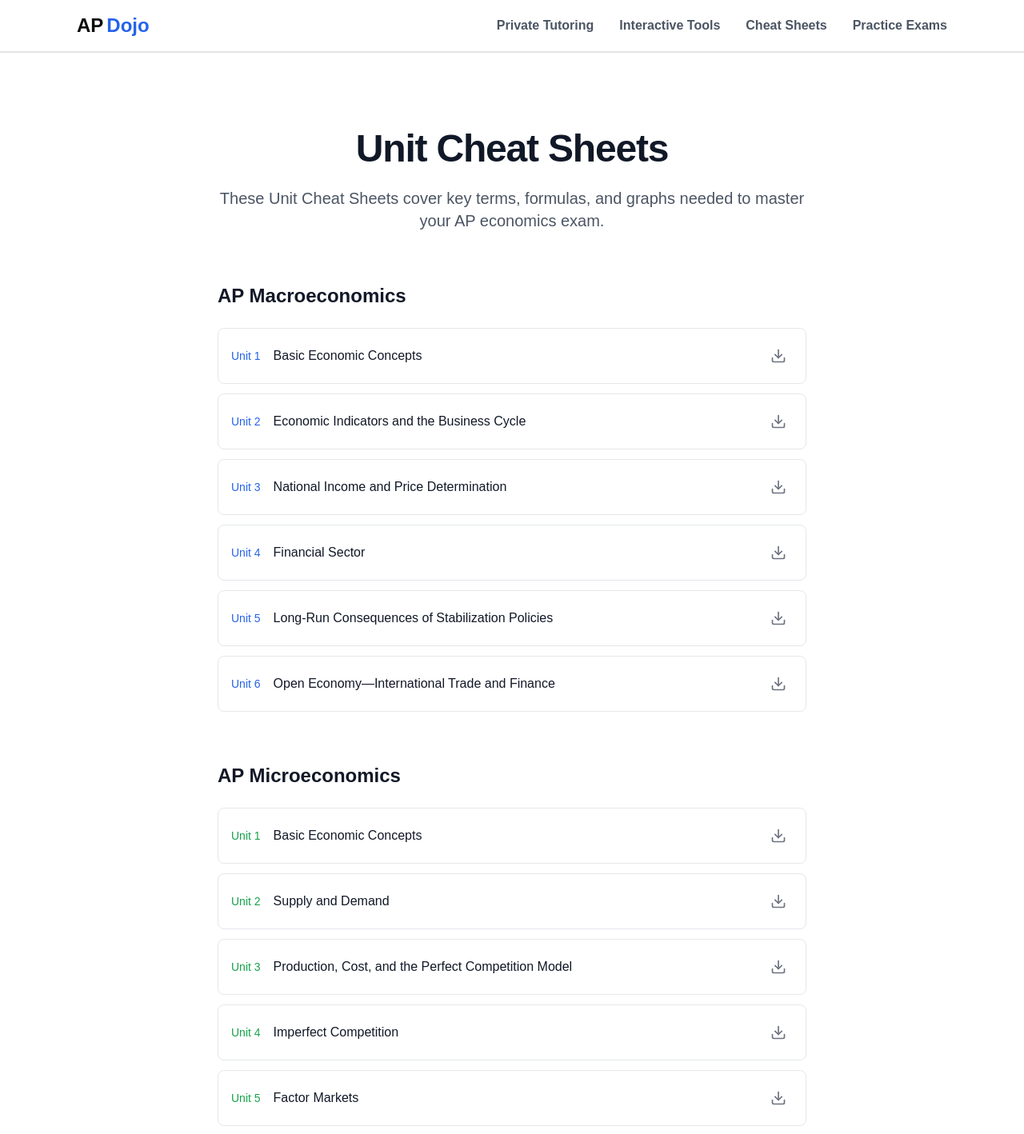
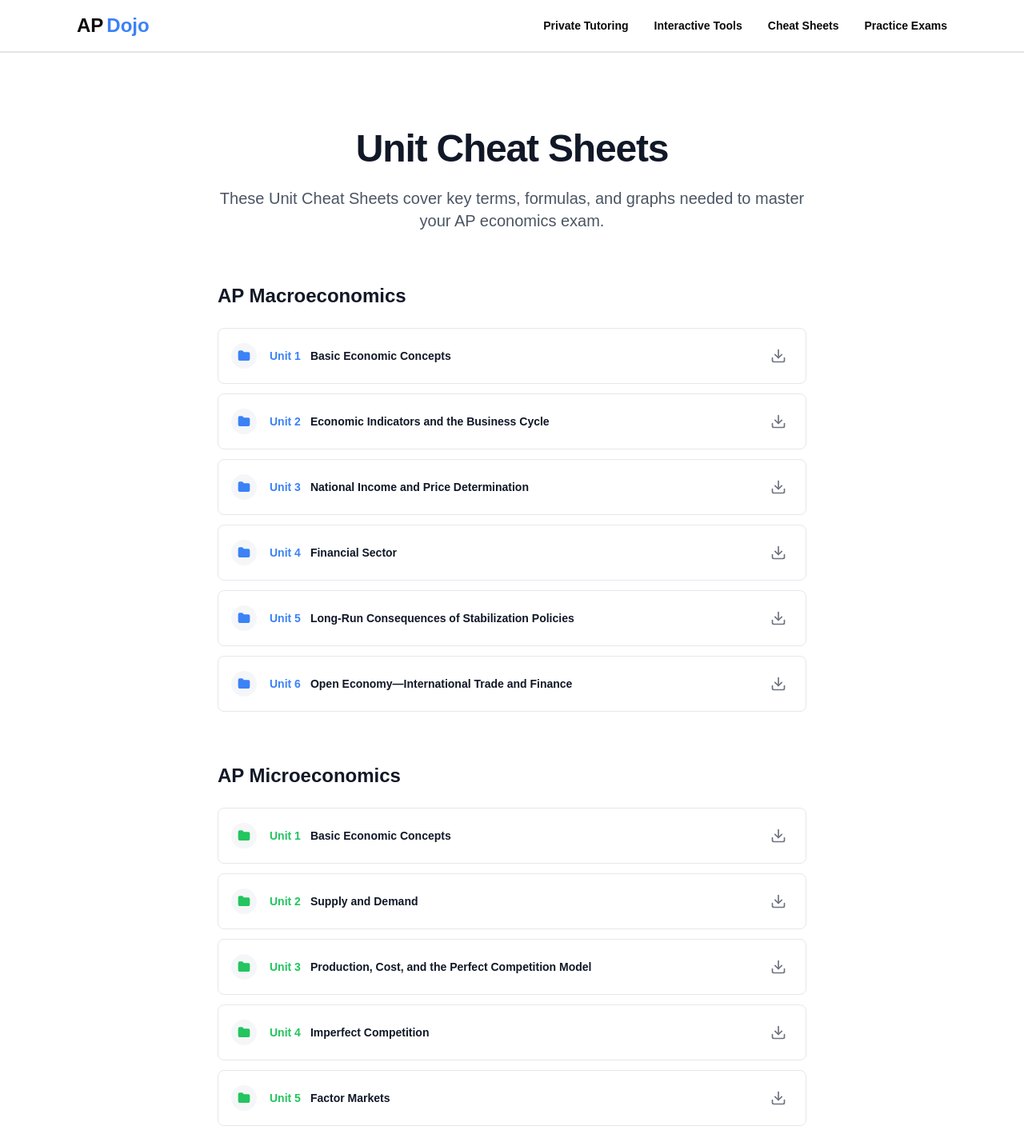
Before and after one commit to GarrettMould/apdojo, a Next.js app: page /cheat-sheets in a window 1280 px wide. Shown: the top 1418 px of the page at 80% size. Built offline with nearby package versions, Linux system fonts and the light colour scheme; no server answers.

Commit message:
Update styling cheat-sheets

```diff
--- a/src/app/cheat-sheets/page.tsx
+++ b/src/app/cheat-sheets/page.tsx
@@ -1,6 +1,6 @@
 'use client';
 
-import { Download } from 'lucide-react';
+import { Download, Folder } from 'lucide-react';
 
 type Unit = {
   number: number;
@@ -39,7 +39,7 @@ export default function CheatSheetsPage() {
 
       {/* Macro Section */}
       <div className="mb-16">
-        <h2 className="text-2xl font-bold text-gray-900 mb-6">
+        <h2 className="text-2xl font-extrabold text-gray-900 mb-6">
           AP Macroeconomics
         </h2>
         <div className="space-y-3">
@@ -49,10 +49,13 @@ export default function CheatSheetsPage() {
               className="flex items-center justify-between p-4 bg-white border border-gray-200 rounded-lg hover:border-blue-500 transition-colors duration-200"
             >
               <div className="flex items-center gap-4">
-                <span className="text-sm font-medium text-blue-600">Unit {unit.number}</span>
-                <h3 className="font-medium text-gray-900">
-                  {unit.title}
-                </h3>
+                <div className="w-8 h-8 rounded-full bg-gray-100/80 flex items-center justify-center">
+                  <Folder className="w-4 h-4 text-blue-500" fill="currentColor" />
+                </div>
+                <div className="flex items-center gap-3">
+                  <span className="text-sm font-bold text-blue-500">Unit {unit.number}</span>
+                  <span className="text-sm font-bold text-gray-900">{unit.title}</span>
+                </div>
               </div>
               <button
                 onClick={() => window.open(unit.pdfUrl, '_blank')}
@@ -68,7 +71,7 @@ export default function CheatSheetsPage() {
 
       {/* Micro Section */}
       <div>
-        <h2 className="text-2xl font-bold text-gray-900 mb-6">
+        <h2 className="text-2xl font-extrabold text-gray-900 mb-6">
           AP Microeconomics
         </h2>
         <div className="space-y-3">
@@ -78,10 +81,13 @@ export default function CheatSheetsPage() {
               className="flex items-center justify-between p-4 bg-white border border-gray-200 rounded-lg hover:border-green-500 transition-colors duration-200"
             >
               <div className="flex items-center gap-4">
-                <span className="text-sm font-medium text-green-600">Unit {unit.number}</span>
-                <h3 className="font-medium text-gray-900">
-                  {unit.title}
-                </h3>
+                <div className="w-8 h-8 rounded-full bg-gray-100/80 flex items-center justify-center">
+                  <Folder className="w-4 h-4 text-green-500" fill="currentColor" />
+                </div>
+                <div className="flex items-center gap-3">
+                  <span className="text-sm font-bold text-green-500">Unit {unit.number}</span>
+                  <span className="text-sm font-bold text-gray-900">{unit.title}</span>
+                </div>
               </div>
               <button
                 onClick={() => window.open(unit.pdfUrl, '_blank')}
--- a/src/components/header.tsx
+++ b/src/components/header.tsx
@@ -57,7 +57,7 @@ export function Header() {
               className="hover:opacity-90 transition-opacity flex items-center"
         >
               <span className="text-2xl font-extrabold ">AP</span>
-              <span className="ml-1 text-2xl font-extrabold text-blue-600">Dojo</span>
+              <span className="ml-1 text-2xl font-extrabold text-blue-500 ">Dojo</span>
         </button>
       </div>
 
@@ -82,14 +82,14 @@ export function Header() {
             <Link
               href="/tutoring"
               onClick={handleTutoringClick}
-              className="hover:text-blue-600 transition-colors font-bold text-gray-600"
+              className="hover:text-blue-700 transition-colors font-bold  text-sm"
             >
               Private Tutoring
             </Link>
             {/* Video Library temporarily removed
             <Link
               href="/tools"
-              className="hover:text-blue-600 transition-colors font-bold text-gray-600"
+              className="hover:  transition-colors font-bold text-gray-600"
             >
               Video Library
             </Link>
@@ -97,20 +97,20 @@ export function Header() {
             <Link
               href="/interactive-tools"
               onClick={handleToolsClick}
-              className="hover:text-blue-600 transition-colors font-bold text-gray-600"
+              className="hover:text-blue-700 transition-colors font-bold   text-sm"
             >
-          Interactive Tools
-        </Link>
+              Interactive Tools
+            </Link>
             <Link
               href="/cheat-sheets"
               onClick={handleCheatSheetsClick}
-              className="hover:text-blue-600 transition-colors font-bold text-gray-600"
+              className="hover:text-blue-700 transition-colors font-bold   text-sm"
             >
               Cheat Sheets
             </Link>
             <Link
               href="/purchase/exams"
-              className="hover:text-blue-600 transition-colors font-bold text-gray-600"
+              className="hover:text-blue-700 transition-colors font-bold   text-sm"
             >
               Practice Exams
             </Link>
@@ -119,7 +119,7 @@ export function Header() {
               <div className="flex items-center space-x-8">
                 <Link
                   href="/my-purchases"
-                  className="hover:text-blue-600 transition-colors"
+                  className="hover:  transition-colors"
                   title="My Profile"
                 >
                   <svg className="w-6 h-6" viewBox="0 0 24 24" fill="currentColor">
@@ -137,7 +137,7 @@ export function Header() {
               <div className="flex items-center space-x-8">
                 <Link
                   href="/login"
-                  className="hover:text-blue-600 transition-colors font-bold"
+                  className="hover:  transition-colors font-bold"
                 >
                   Login
                 </Link>
@@ -162,7 +162,7 @@ export function Header() {
               <Link
                 href="/tutoring"
                 onClick={handleTutoringClick}
-                className="block px-4 py-2 hover:bg-gray-100 font-bold"
+                className="block px-4 py-2 hover:bg-gray-100 font-bold   text-sm"
               >
                 Private Tutoring
               </Link>
@@ -178,20 +178,20 @@ export function Header() {
               <Link
                 href="/interactive-tools"
                 onClick={handleToolsClick}
-                className="block px-4 py-2 hover:bg-gray-100 font-bold"
+                className="block px-4 py-2 hover:bg-gray-100 font-bold   text-sm"
               >
                 Interactive Tools
               </Link>
               <Link
                 href="/cheat-sheets"
                 onClick={handleCheatSheetsClick}
-                className="block px-4 py-2 hover:bg-gray-100 font-bold"
+                className="block px-4 py-2 hover:bg-gray-100 font-bold   text-sm"
               >
                 Cheat Sheets
               </Link>
               <Link
                 href="/purchase"
-                className="block px-4 py-2 hover:bg-gray-100 font-bold"
+                className="block px-4 py-2 hover:bg-gray-100 font-bold text-blue-500 text-sm"
               >
                 Practice Exams
               </Link>
--- a/src/components/hero.tsx
+++ b/src/components/hero.tsx
@@ -6,22 +6,19 @@ export function Hero() {
   return (
     <section className="py-20 text-center max-w-3xl mx-auto relative">
       <h1 className="text-6xl font-extrabold tracking-tight drop-shadow-sm leading-tight">
-      Ace Your <span className="text-blue-500">
-        AP Exams
+        Ace Your <span className="text-blue-500">
+          AP Exams
         </span>{' '} with Expert 1-on-1 Tutoring
       </h1>
       <p className="text-xl text-gray-600 mt-6">
-      Get personalized AP tutoring, interactive tools, and top-tier study resources—all designed to boost your confidence and scores.
+        Get personalized AP tutoring, interactive tools, and top-tier study resources—all designed to boost your confidence and scores.
       </p>
-      <Button
-        asChild
-        size="xl"
-        className="mt-10"
+      <Link
+        href="/tutoring"
+        className="inline-block px-8 py-3 mt-10 text-lg font-bold text-white bg-blue-500 rounded-md hover:bg-blue-600 transition-colors focus:outline-none focus:ring-2 focus:ring-offset-2 focus:ring-blue-500"
       >
-        <Link href="/tutoring">
-          Book a Lesson
-        </Link>
-      </Button>
+        Book a Lesson
+      </Link>
     </section>
   )
 }
```
